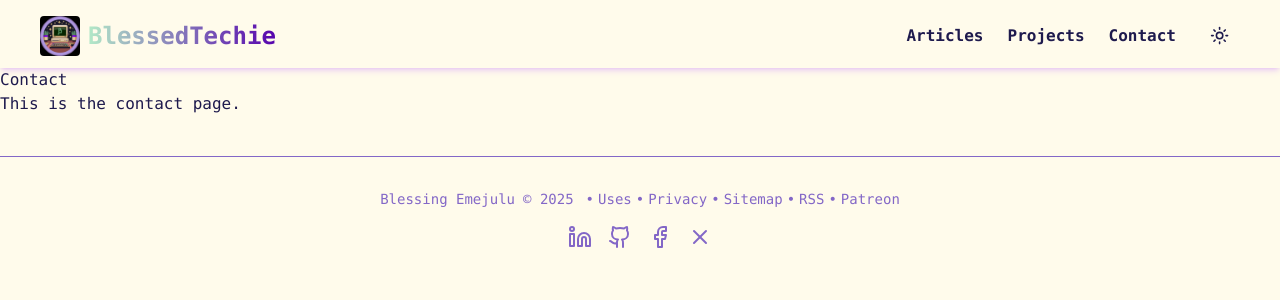
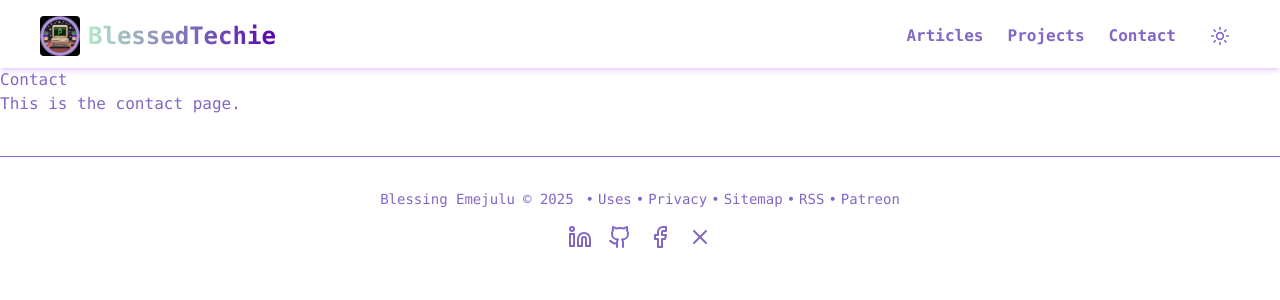
Before and after one commit to BlessingEmejulu/blessedtechie-blog, a Next.js app: page /contact in a window 1280 px wide. Shown: the top 300 px of the page. Built offline with nearby package versions, Linux system fonts and the light colour scheme.

Commit message:
feat: update theme handling and improve dark mode styles

```diff
--- a/app/globals.css
+++ b/app/globals.css
@@ -10,7 +10,7 @@
 
 /* Dark mode variables */
 .dark {
-  --background: #201A24;
+  --background: #19002b;
   --foreground: #C2F8CB;
   --link-color: #B3E9C7;
   --accent-color: #8367C7;
@@ -18,6 +18,9 @@
 
 body {
   font-family: var(--font-mono), Arial, Helvetica, sans-serif;
+  background: var(--background);
+  color: var(--foreground);
+  transition: background 0.3s, color 0.3s;
 }
 
 .gradient-underline {
--- a/app/layout.tsx
+++ b/app/layout.tsx
@@ -1,6 +1,6 @@
 import type { Metadata } from "next";
 import { Geist, Geist_Mono, Fira_Code } from "next/font/google";
-import { ThemeProvider } from "@/components/ui/ThemeProvider";
+import { ThemeProvider } from "next-themes";
 import NavBar from "@/components/ui/NavBar";
 import Footer from "@/components/ui/Footer";
 import "./globals.css";
@@ -33,7 +33,7 @@ export default function RootLayout({
   return (
     <html lang="en" className={`${geistSans.variable} ${geistMono.variable} ${firaCode.variable}`} suppressHydrationWarning>
       <body
-        className="h-full bg-amber-50 text-indigo-950 dark:bg-slate-950 dark:text-amber-50 dark:selection:bg-purple-500"
+        className="h-full dark:selection:bg-purple-500"
       >
         <ThemeProvider
           attribute="class"
--- a/components/ui/ThemeSwitch.tsx
+++ b/components/ui/ThemeSwitch.tsx
@@ -4,21 +4,17 @@ import * as React from "react";
 import { Moon, Sun } from "lucide-react";
 import { useTheme } from "next-themes";
 
-// Assuming you have a Button component, e.g., from shadcn/ui
-// If not, you can replace it with a regular <button> element.
-// import { Button } from "@/components/ui/button";
-
 export function ThemeSwitch() {
   const { theme, setTheme } = useTheme();
 
   return (
     <button
-      className="inline-flex items-center justify-center whitespace-nowrap rounded-md text-sm font-medium ring-offset-background transition-colors focus-visible:outline-none focus-visible:ring-2 focus-visible:ring-ring focus-visible:ring-offset-2 disabled:pointer-events-none disabled:opacity-50 hover:bg-accent hover:text-accent-foreground h-10 w-10"
+      className="relative inline-flex items-center justify-center rounded-md h-10 w-10"
       onClick={() => setTheme(theme === "dark" ? "light" : "dark")}
+      aria-label="Toggle theme"
     >
-      <Sun className="h-[1.2rem] w-[1.2rem] rotate-0 scale-100 transition-all dark:-rotate-90 dark:scale-0" />
-      <Moon className="absolute h-[1.2rem] w-[1.2rem] rotate-90 scale-0 transition-all dark:rotate-0 dark:scale-100" />
-      <span className="sr-only">Toggle theme</span>
+      <Sun className={`h-5 w-5 transition-all ${theme === "dark" ? "opacity-0" : "opacity-100"}`} />
+      <Moon className={`absolute h-5 w-5 transition-all ${theme === "dark" ? "opacity-100" : "opacity-0"}`} />
     </button>
   );
 }
```
